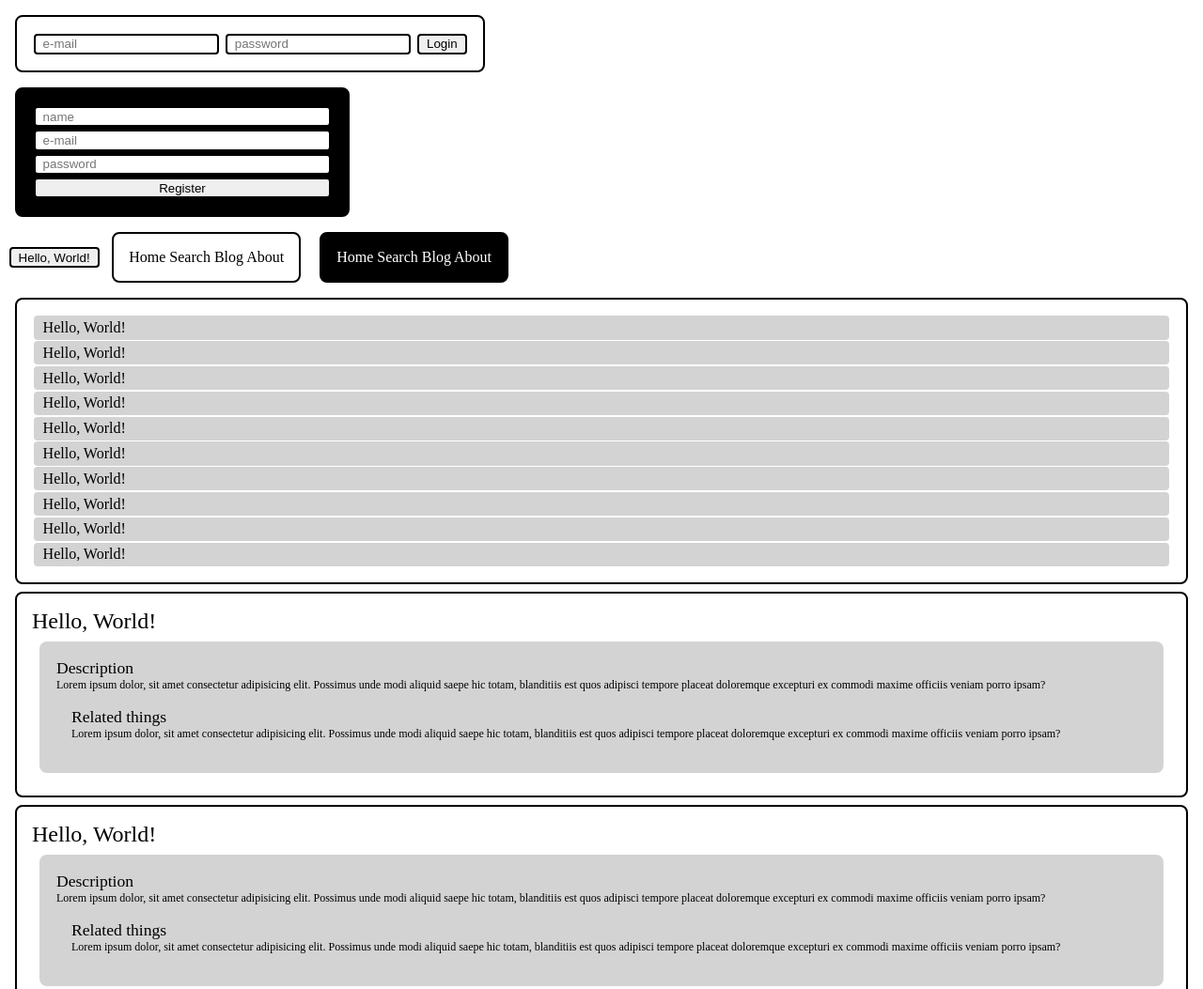
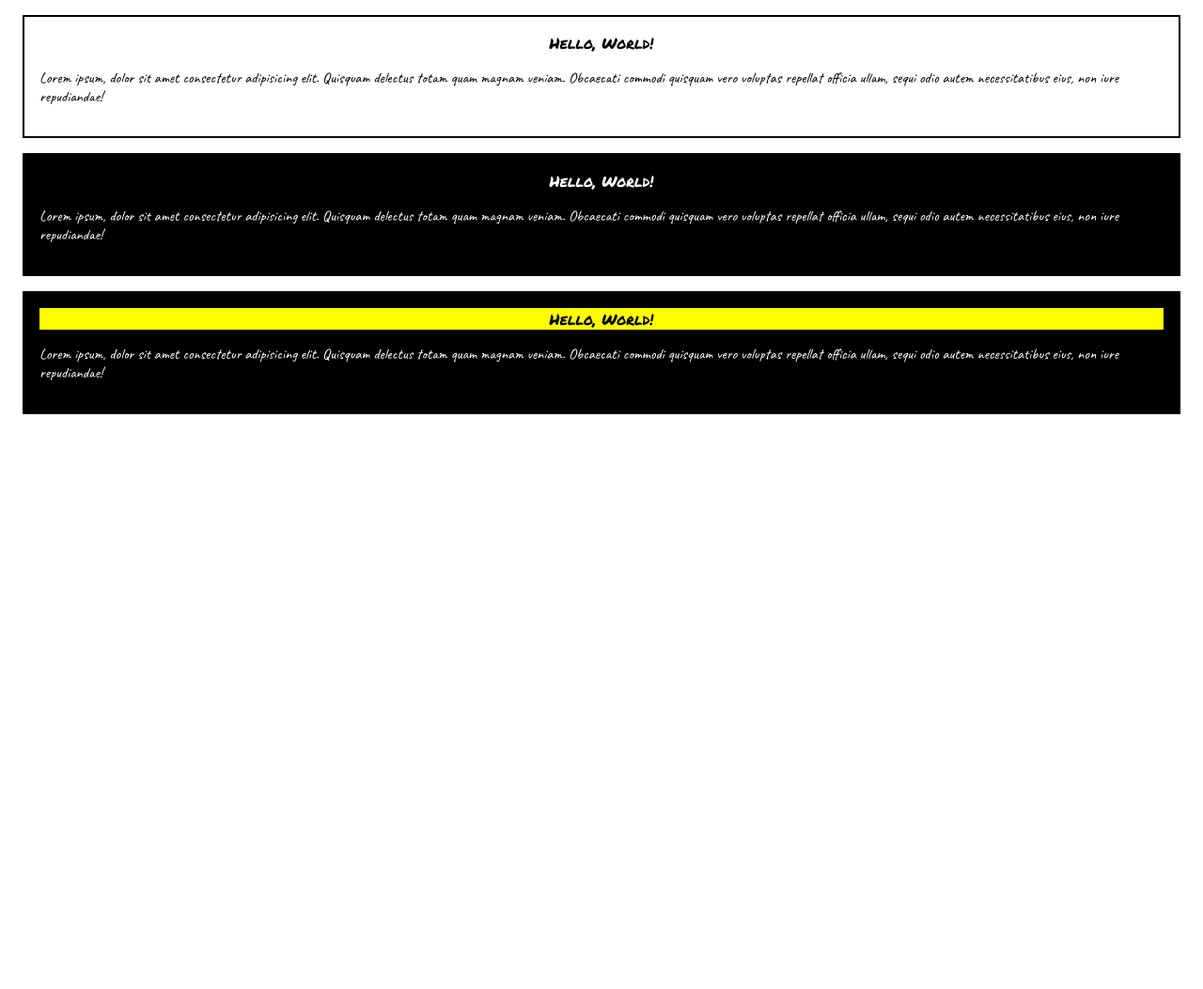
Before and after one commit to b00tc4mp/bem-demo, a plain HTML site: page index.html in a window 1280 px wide. Shown: the top 1053 px of the page at 94% size. After the commit the page ends 800 px from the top, so only its background shows below. Drawn offline with Linux system fonts and the light colour scheme.

Commit message:
add doc and new demo; re-organise folders

```diff
--- a/index.html
+++ b/index.html
@@ -5,83 +5,32 @@
     <meta http-equiv="X-UA-Compatible" content="IE=edge">
     <meta name="viewport" content="width=device-width, initial-scale=1.0">
     <title>Document</title>
+
     <link rel="stylesheet" href="style.css">
 </head>
 <body>
-    <form id="login" class="form">
-        <input class="input" type="email" name="email" placeholder="e-mail">
-        <input class="input" type="password" name="password" placeholder="password">
-        <button class="button">Login</button>
-    </form>
+    <div class="panel">
+        <div class="panel__title">Hello, World!</div>
 
-    <form class="form form--dark form--column">
-        <input class="input" type="text" placeholder="name">
-        <input class="input" type="email" placeholder="e-mail">
-        <input class="input" type="password" placeholder="password">
-        <button class="button">Register</button>
-    </form>
-
-    <button class="button">Hello, World!</button>
-
-    <nav class="nav">
-        <a class="nav__item" href="http://www.google.com">Home</a>
-        <a class="nav__item" href="http://">Search</a>
-        <a class="nav__item" href="http://">Blog</a>
-        <a class="nav__item" href="http://">About</a>
-    </nav>
-
-    <nav class="nav nav--dark">
-        <a class="nav__item" href="http://www.google.com">Home</a>
-        <a class="nav__item" href="http://">Search</a>
-        <a class="nav__item" href="http://">Blog</a>
-        <a class="nav__item" href="http://">About</a>
-    </nav>
-
-    <ul class="ulist">
-        <li class="ulist__item">Hello, World!</li>
-        <li class="ulist__item">Hello, World!</li>
-        <li class="ulist__item">Hello, World!</li>
-        <li class="ulist__item">Hello, World!</li>
-        <li class="ulist__item">Hello, World!</li>
-        <li class="ulist__item">Hello, World!</li>
-        <li class="ulist__item">Hello, World!</li>
-        <li class="ulist__item">Hello, World!</li>
-        <li class="ulist__item">Hello, World!</li>
-        <li class="ulist__item">Hello, World!</li>
-    </ul>
-
-    <div class="card">
-        <div class="card__title">Hello, World!</div>
-        <div class="card__content">
-            <div class="card__content-title">Description</div>
-            <div class="card__content-description">
-                Lorem ipsum dolor, sit amet consectetur adipisicing elit. Possimus unde modi aliquid saepe hic totam, blanditiis est quos adipisci tempore placeat doloremque excepturi ex commodi maxime officiis veniam porro ipsam?
-            </div>
-            <div class="card__content-related-things">
-                <div class="card__content-title">Related things</div>
-                <div class="card__content-description">
-                    Lorem ipsum dolor, sit amet consectetur adipisicing elit. Possimus unde modi aliquid saepe hic totam, blanditiis est quos adipisci tempore placeat doloremque excepturi ex commodi maxime officiis veniam porro ipsam?
-                </div>
-            </div>
-        </div>
+        <p class="panel__body">
+            Lorem ipsum, dolor sit amet consectetur adipisicing elit. Quisquam delectus totam quam magnam veniam. Obcaecati commodi quisquam vero voluptas repellat officia ullam, sequi odio autem necessitatibus eius, non iure repudiandae!
+        </p>
     </div>
 
-    <div class="card">
-        <div class="card__title">Hello, World!</div>
-        <div class="card__content">
-            <div class="card__content-title">Description</div>
-            <div class="card__content-description">
-                Lorem ipsum dolor, sit amet consectetur adipisicing elit. Possimus unde modi aliquid saepe hic totam, blanditiis est quos adipisci tempore placeat doloremque excepturi ex commodi maxime officiis veniam porro ipsam?
-            </div>
-            <div class="card__content-related-things">
-                <div class="card__content-title">Related things</div>
-                <div class="card__content-description">
-                    Lorem ipsum dolor, sit amet consectetur adipisicing elit. Possimus unde modi aliquid saepe hic totam, blanditiis est quos adipisci tempore placeat doloremque excepturi ex commodi maxime officiis veniam porro ipsam?
-                </div>
-            </div>
-        </div>
+    <div class="panel panel--dark">
+        <div class="panel__title">Hello, World!</div>
+
+        <p class="panel__body">
+            Lorem ipsum, dolor sit amet consectetur adipisicing elit. Quisquam delectus totam quam magnam veniam. Obcaecati commodi quisquam vero voluptas repellat officia ullam, sequi odio autem necessitatibus eius, non iure repudiandae!
+        </p>
     </div>
 
-    <script src="main.js"></script>
+    <div class="panel panel--dark">
+        <div class="panel__title panel__title--alert">Hello, World!</div>
+
+        <p class="panel__body">
+            Lorem ipsum, dolor sit amet consectetur adipisicing elit. Quisquam delectus totam quam magnam veniam. Obcaecati commodi quisquam vero voluptas repellat officia ullam, sequi odio autem necessitatibus eius, non iure repudiandae!
+        </p>
+    </div>
 </body>
 </html>
--- a/style.css
+++ b/style.css
@@ -1,110 +1,28 @@
-.form {
+@import url('https://fonts.googleapis.com/css2?family=Permanent+Marker&display=swap');
+@import url('https://fonts.googleapis.com/css2?family=Caveat&display=swap');
+
+.panel {
     border: 2px solid black;
-    display: inline-block;
+    background-color: white;
+    margin: 1rem;
     padding: 1rem;
-    border-radius: .5rem;
-    margin: .5rem;
 }
 
-.form--dark {
+.panel--dark {
     background-color: black;
     color: white;
 }
 
-.form--column {
-    display: flex;
-    flex-direction: column;
-    min-width: 10rem;
-    max-width: 20rem;
+.panel__title {
+    font-family: 'Permanent Marker';
+    text-align: center;
 }
 
-.input, .button {
-    border: 2px solid black;
-    border-radius: .25rem;
-    padding: .1rem .5rem .1rem .5rem;
-    margin: .1rem;
-}
-
-.input--error {
-    border-color: red;
-}
-
-.nav {
-    border: 2px solid black;
-    display: inline-block;
-    padding: 1rem;
-    border-radius: .5rem;
-    margin: .5rem;
-}
-
-.nav--dark {
-    background-color: black;
-    color: white;
-}
-
-.nav__item {
-    text-decoration: none;
-}
-
-.nav__item:link {
+.panel__title--alert {
+    background-color: yellow;
     color: black;
 }
 
-.nav--dark > .nav__item:link {
-    color: white;
+.panel__body {
+    font-family: Caveat;
 }
-
-.nav__item:visited {
-    color: gray;
-}
-
-.nav__item:hover, .nav--dark > .nav__item:hover {
-    color: purple;
-}
-
-.ulist {
-    border: 2px solid black;
-    padding: 1rem;
-    border-radius: .5rem;
-    margin: .5rem;
-    list-style: none;
-}
-
-.ulist__item {
-    background-color: lightgray;
-    border: 2px solid transparent;
-    border-radius: .25rem;
-    padding: .1rem .5rem .1rem .5rem;
-    margin: .1rem;
-}
-
-.card {
-    border: 2px solid black;
-    padding: 1rem;
-    border-radius: .5rem;
-    margin: .5rem;
-}
-
-.card__title {
-    font-size: 1.5rem;
-}
-
-.card__content {
-    border: 2px solid transparent;
-    padding: 1rem;
-    border-radius: .5rem;
-    margin: .5rem;
-    background-color: lightgray;
-}
-
-.card__content-title {
-    font-size: 1.1rem;
-}
-
-.card__content-description {
-    font-size: .75rem;
-}
-
-.card__content-related-things {
-    margin: 1rem;
-}
```
Also changed, not shown: black-n-white/index.html (added, +87 -0 lines), black-n-white/style.css (added, +110 -0 lines), black-n-white/main.js (renamed from main.js), fluo/demo-1.html (renamed from other/demo-1.html), fluo/demo-2.html (renamed from other/demo-2.html), fluo/style.css (renamed from other/style.css), 1 other file.
